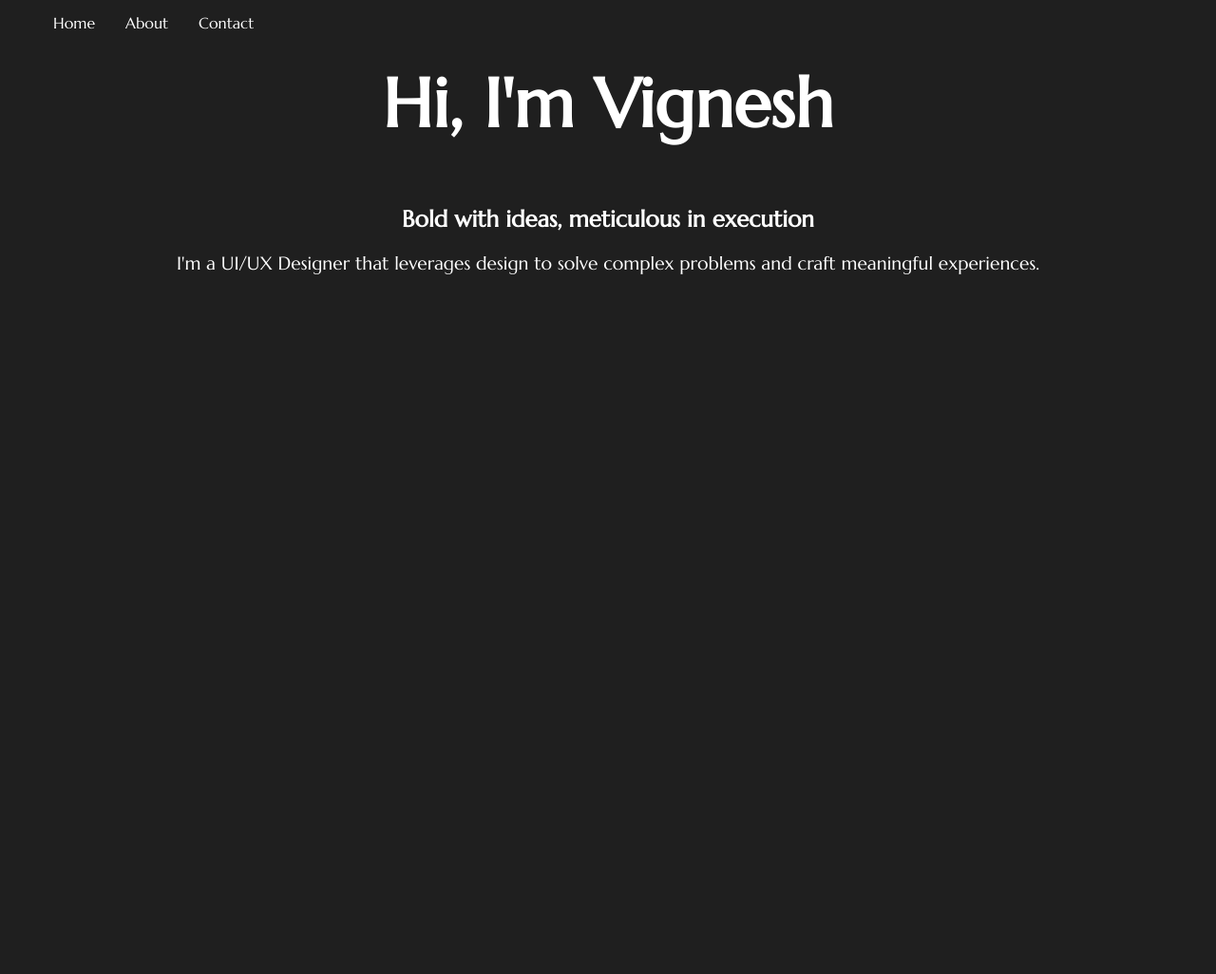
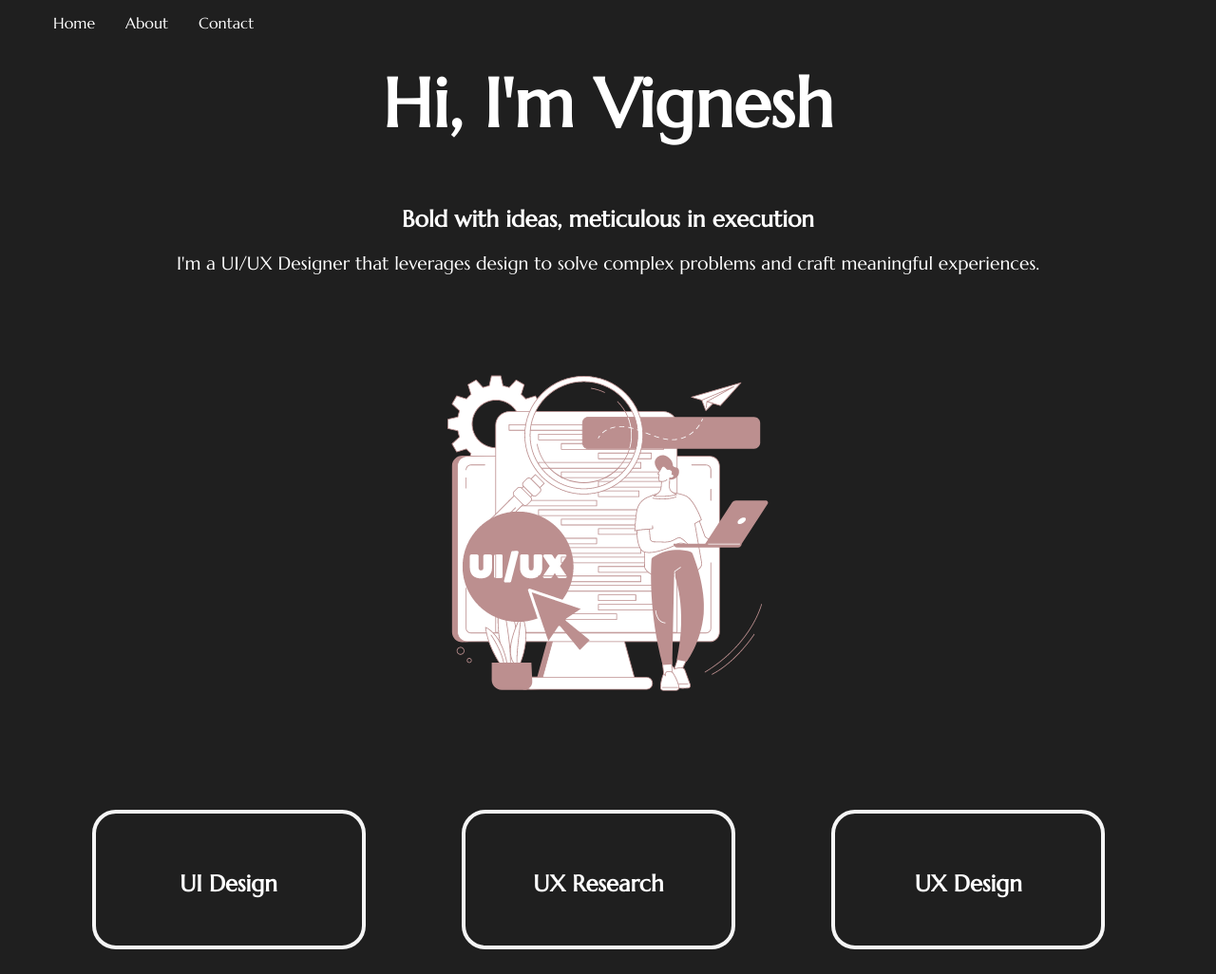
Before and after one commit to Vig25nesh/web-development-project, a website: page index.html in a window 1280 px wide. Shown: the top 1026 px of the page at 95% size. Before the commit the page ends 800 px from the top, so only its background shows below. Drawn offline with Linux system fonts and the light colour scheme.

Commit message:
Added Image to home page

```diff
--- a/index.html
+++ b/index.html
@@ -24,6 +24,23 @@
     <section>
         <h2>Bold with ideas, meticulous in execution</h2>
         <p>I'm a UI/UX Designer that leverages design to solve complex problems and craft meaningful experiences.</p>
+        <img src ="PortfolioDrawing.png" alt="PortfolioDrawing" class="portfolio-drawing">
+
+
+        <div class="cards-container">
+            <div class = "card" id="uiCard">
+                <h2>UI Design</h2>
+            </div>
+
+            <div class = "card" id="uxResearchCard">
+                <h2>UX Research</h2>
+            </div>
+
+            <div class = "card" id="uxCard">
+                <h2>UX Design</h2>
+            </div>
+        </div>
+
     </section>
 
 </body>
--- a/style.css
+++ b/style.css
@@ -48,9 +48,27 @@ h1 {
     margin-bottom: 10px;
 }
 
+.cards-container {
+    display: flex;
+    justify-content: space-around;
+    margin-top: 40px;
+}
+
+.card {
+    width: 200px;
+    background: #1f1f1f;
+    padding: 40px;
+    text-align: center;
+    border: 4px solid whitesmoke;
+    border-radius: 25px;
+    margin-right: 20px;
+    margin-bottom: 10px;
+}
+
+
 .profile-pic{
     float: left;
-    border-radius: 120px;
+    border-radius: 300px;
     margin-right: 20px;
 }
 
```
Also changed, not shown: PortfolioDrawing.png (added).
